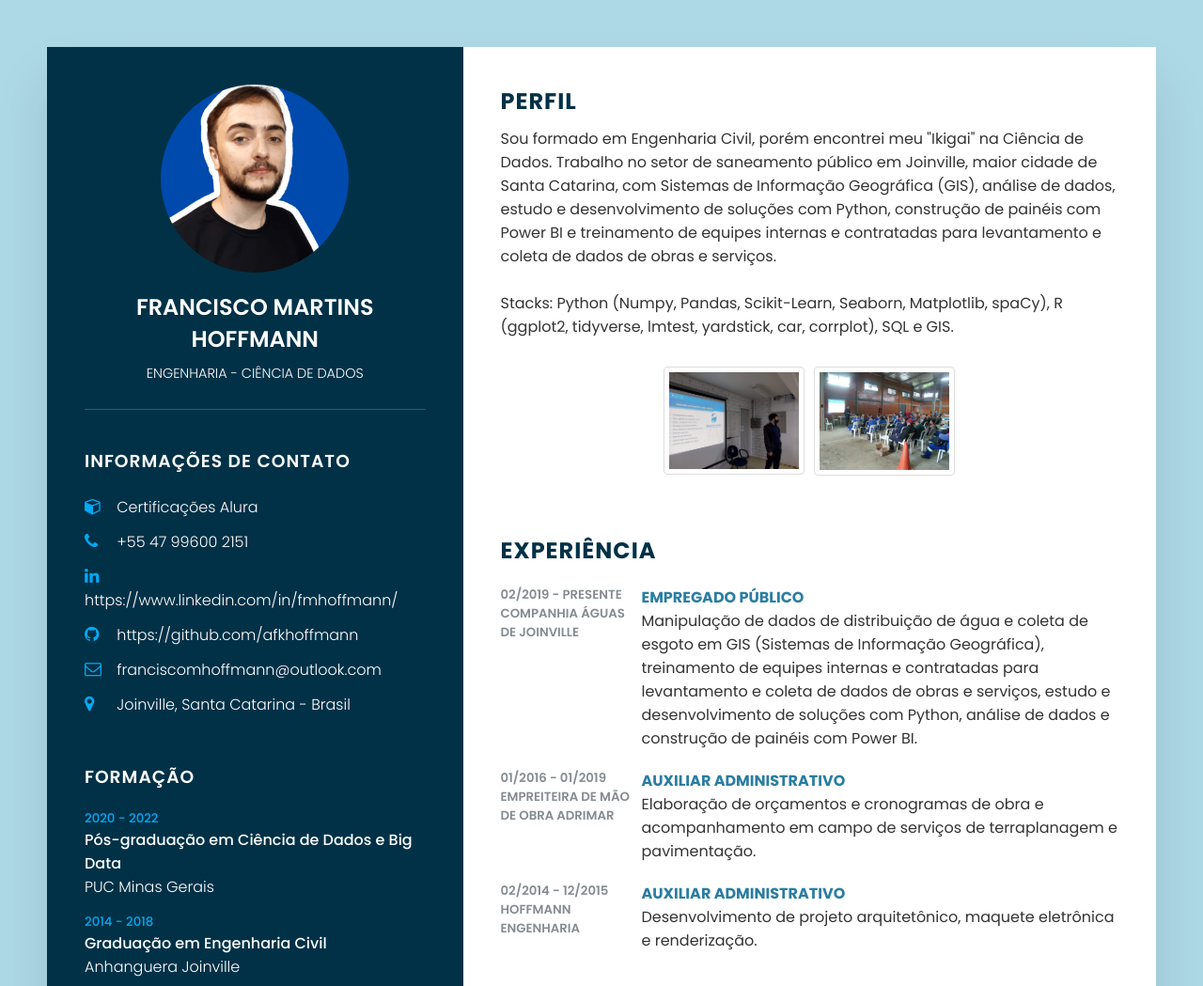
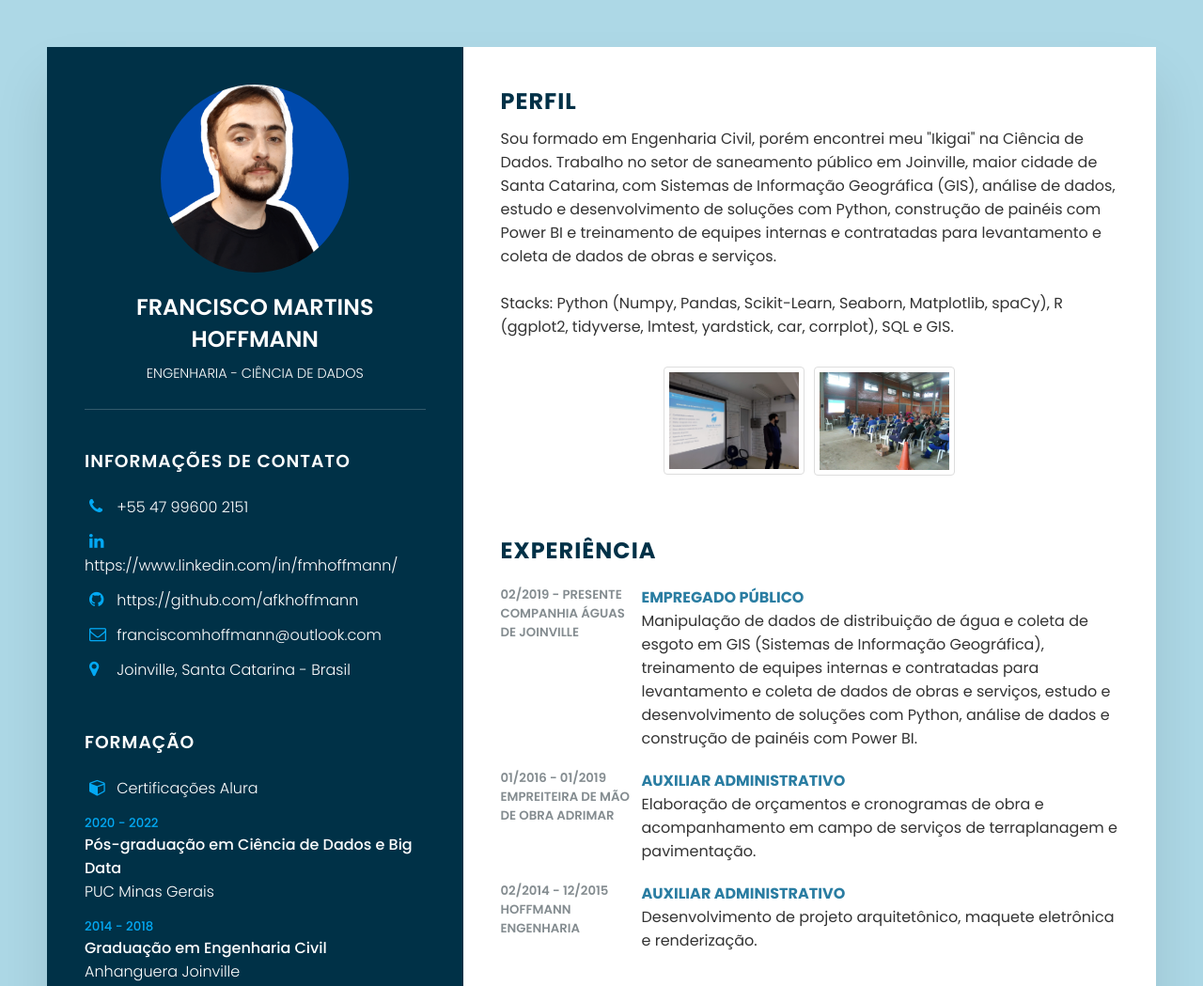
Before and after one commit to afkhoffmann/curriculo, a plain HTML site: page index.html in a window 1280 px wide. Shown: the top 1049 px of the page at 94% size. Drawn offline with Linux system fonts and the light colour scheme.

Commit message:
Movido Certificações Alura para formação e adicionado hover para ancoras.

```diff
--- a/css/style.css
+++ b/css/style.css
@@ -94,14 +94,22 @@ body
     position: relative;
     list-style: none;
     margin: 10px 0;
+}
+.contactInfo .linked
+{
     cursor: pointer;
+}
+.contactInfo .linked:hover
+{
+    background-color: #0b3f57;
 }
 .contactInfo ul li .icon
 {
     display: inline-block;
     width: 30px;
     font-size: 18px;
-    color: #03a9f4
+    color: #03a9f4;
+    padding-left: 5px;
 }
 .contactInfo ul li span
 {
--- a/index.html
+++ b/index.html
@@ -22,37 +22,31 @@
                 <div class="contactInfo">
                     <h3 class="title">Informações de Contato</h3>
                     <ul>
-                        <li>
-                            <a href="https://cursos.alura.com.br/user/franciscohoff/fullCertificate/5f08dcfa22e289c5bba1a0fe5b656962" target="_blank" style="text-decoration:none;">
-                                <span class="icon"><i class="fa fa-cube" aria-hidden="true"></i></span>
-                                <span class="text">Certificações Alura</span>
-                            </a>
-                        </li>
-                        <li>
+                        <li class="linked">
                             <a href="https://api.whatsapp.com/send?phone=5547996002151" target="_blank" style="text-decoration:none;">
                                 <span class="icon"><i class="fa fa-phone" aria-hidden="true"></i></span>
                                 <span class="text">+55 47 99600 2151</span>
                             </a>
                         </li>
-                        <li>
+                        <li class="linked">
                             <a href="https://www.linkedin.com/in/fmhoffmann/" target="_blank" style="text-decoration:none;">
                                 <span class="icon"><i class="fa fa-linkedin" aria-hidden="true"></i></span>
                                 <span class="text">https://www.linkedin.com/in/fmhoffmann/</span>
                             </a>
                         </li>
-                        <li>
+                        <li class="linked">
                             <a href="https://github.com/afkhoffmann" target="_blank" style="text-decoration:none;">
                                 <span class="icon"><i class="fa fa-github" aria-hidden="true"></i></span>
                                 <span class="text">https://github.com/afkhoffmann</span>
                             </a>
                         </li>
-                        <li>
+                        <li class="linked">
                             <a href="mailto:franciscomhoffmann@outlook.com" target="_blank" style="text-decoration:none;">
                                 <span class="icon"><i class="fa fa-envelope-o" aria-hidden="true"></i></span>
                                 <span class="text">franciscomhoffmann@outlook.com</span>
                             </a>
                         </li>
-                        <li>
+                        <li class="linked">
                             <a href="https://maps.google.com/?q=-26.291954250769994,-48.879351726095656" target="_blank" style="text-decoration:none;">
                                 <span class="icon"><i class="fa fa-map-marker" aria-hidden="true"></i></span>
                                 <span class="text">Joinville, Santa Catarina - Brasil</span>
@@ -64,6 +58,12 @@
                 <div class="contactInfo education">
                     <h3 class="title">Formação</h3>
                     <ul>
+                        <li class="linked">
+                            <a href="https://cursos.alura.com.br/user/franciscohoff/fullCertificate/5f08dcfa22e289c5bba1a0fe5b656962" target="_blank" style="text-decoration:none;">
+                                <span class="icon"><i class="fa fa-cube" aria-hidden="true"></i></span>
+                                <span class="text">Certificações Alura</span>
+                            </a>
+                        </li>
                         <li>
                             <h5>2020 - 2022</h5>
                             <h4>Pós-graduação em Ciência de Dados e Big Data</h4>
@@ -197,7 +197,7 @@
                         </div>
                     </div>
                     <div class="box">
-                        <h4>Project</h4>
+                        <h4>MS Project</h4>
                         <div class="percent">
                             <div style="width: 80%;"></div>
                         </div>
```
